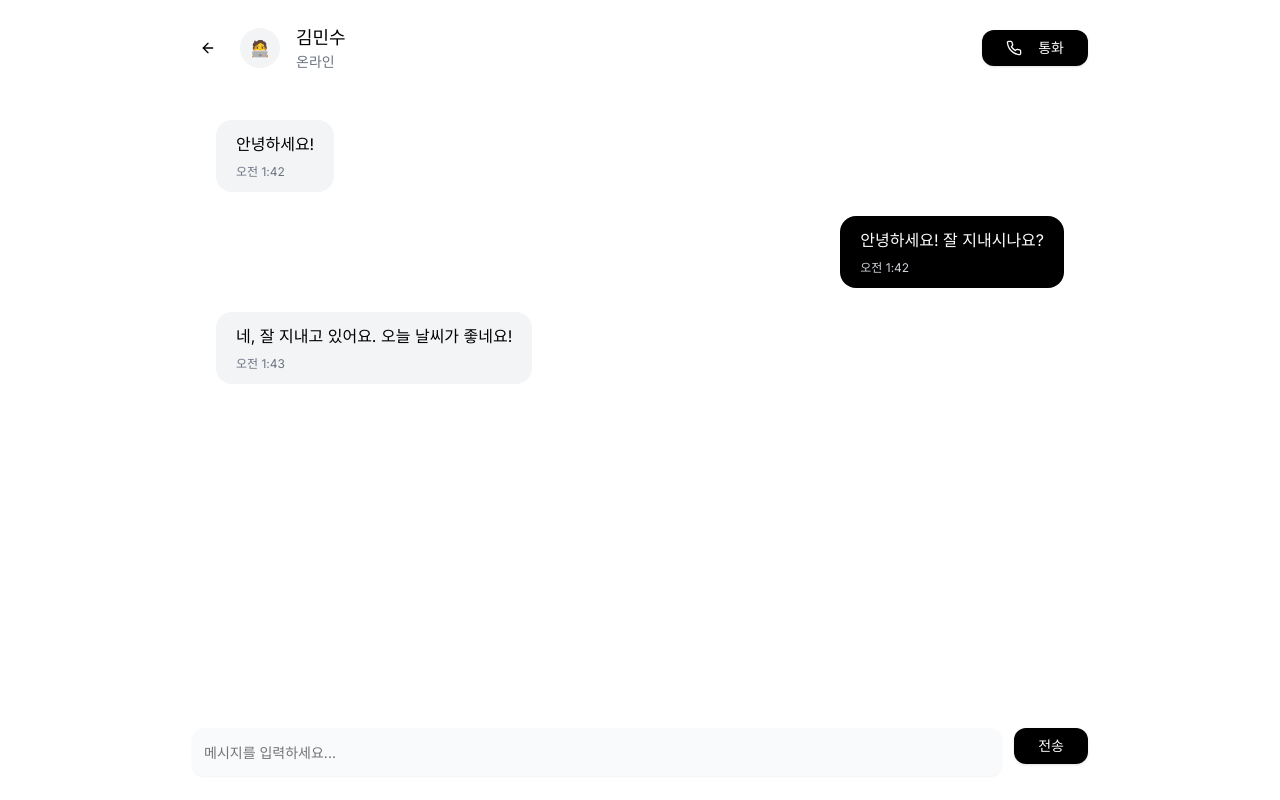
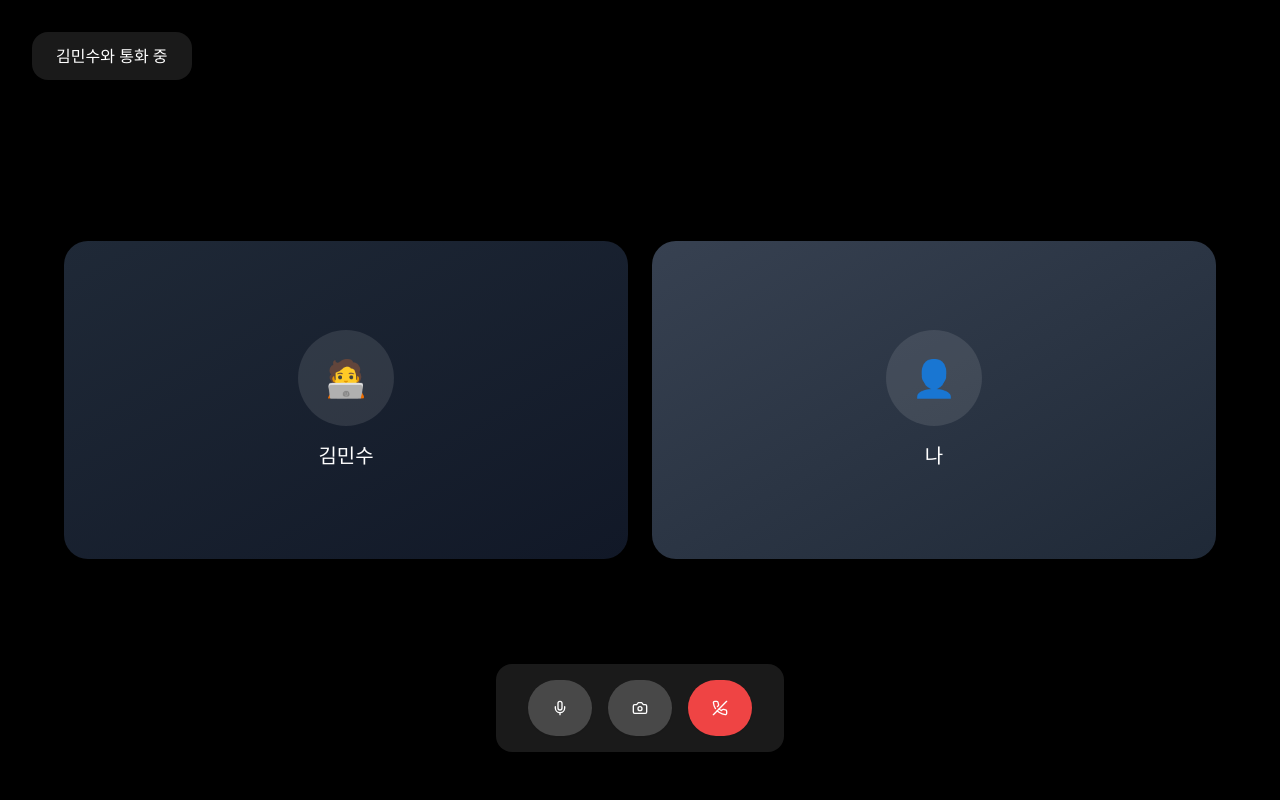
Before and after one commit to H0oom/H0oom-Frontend, a Next.js app: page /call/1 in a window 1280 px wide. Built offline with nearby package versions, Linux system fonts and the light colour scheme.

Commit message:
fix: call page import

```diff
--- a/src/app/call/[userId]/page.tsx
+++ b/src/app/call/[userId]/page.tsx
@@ -1,5 +1,5 @@
-import ChatPage from '@/src/pages/chat/ChatPage';
+import CallPage from '@/src/pages/call/CallPage';
 
 export default function Page() {
-  return <ChatPage />;
+  return <CallPage />;
 }
--- a/src/widgets/video-call/VideoCallWidget.tsx
+++ b/src/widgets/video-call/VideoCallWidget.tsx
@@ -1,3 +1,5 @@
+'use client';
+
 import { useParams } from 'next/navigation';
 import { users } from '../../entities/user/mockUsers';
 import { useVideoCall } from '../../features/video-call/model/useVideoCall';
@@ -5,7 +7,7 @@ import { VideoCallControls } from '../../features/video-call/ui/VideoCallControl
 
 export function VideoCallWidget() {
   const params = useParams();
-  const userId = Number(params.userId);
+  const userId = Number(params?.userId || 0);
   const user = users.find((u) => u.id === userId);
   const { isMuted, setIsMuted, isVideoOff, setIsVideoOff } = useVideoCall();
 
```
